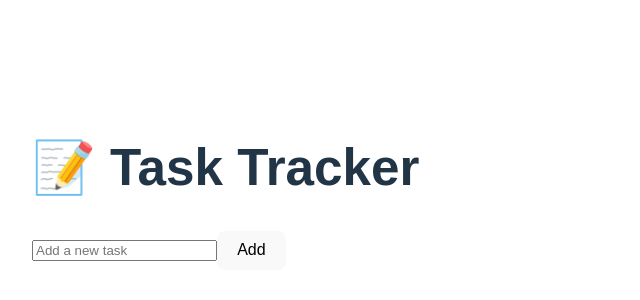
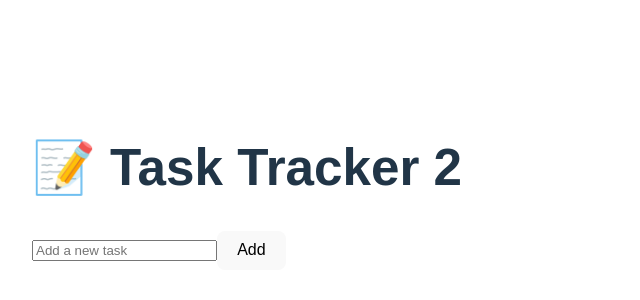
Before and after one commit to Modukoana22/git-to-do-list, a React (Vite) app: page / in a window 1280 px wide. Shown: the part 204-504 px from the top of the page, without its empty margins (0-640 px from the left). Built offline with nearby package versions, Linux system fonts and the light colour scheme.

Commit message:
version 2

```diff
--- a/src/App.jsx
+++ b/src/App.jsx
@@ -24,7 +24,7 @@ function App() {
 
   return (
     <div style={{ padding: "2rem", fontFamily: "Arial" }}>
-      <h1>📝 Task Tracker</h1>
+      <h1>📝 Task Tracker 2</h1>
       <input
         value={newTask}
         onChange={(e) => setNewTask(e.target.value)}
```
